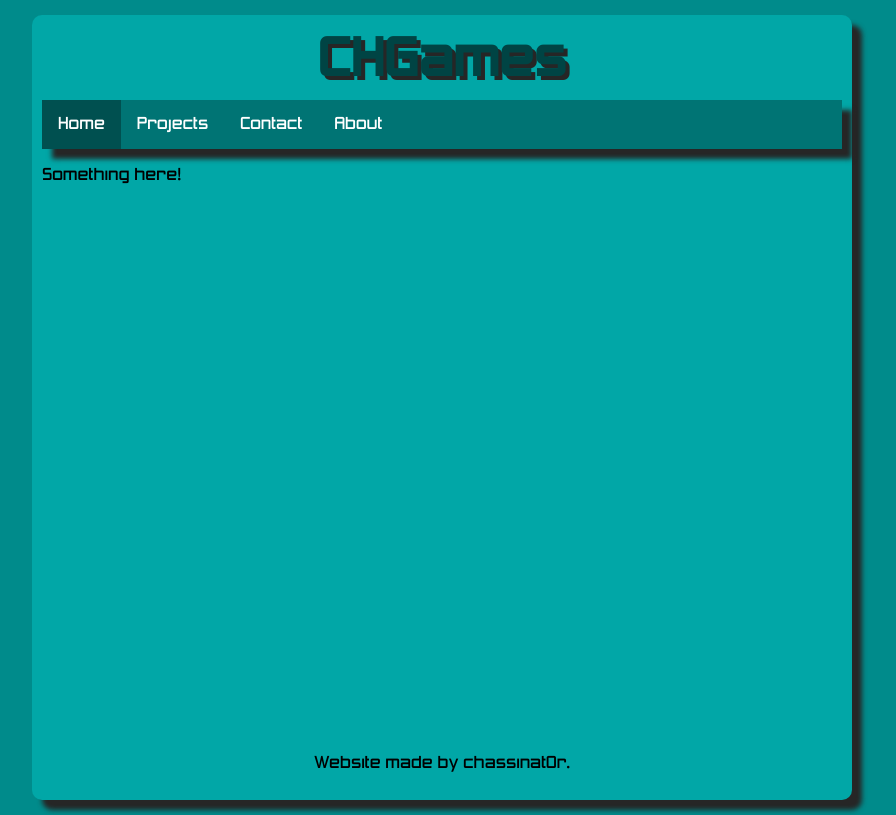
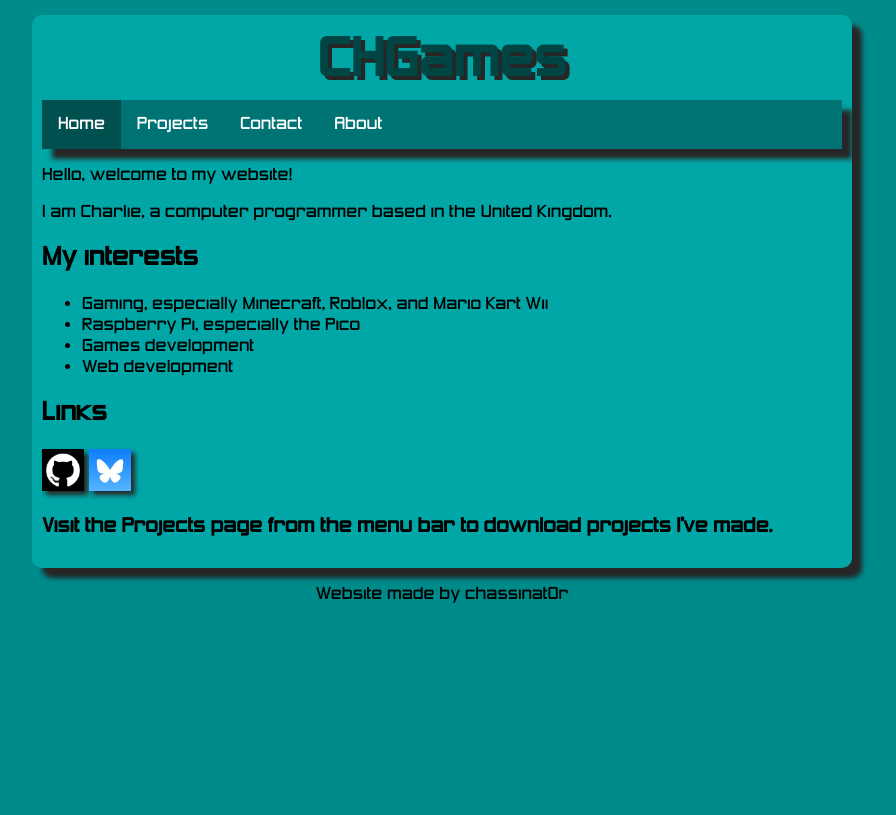
Before and after one commit to chassinat0r/chgames.net, a plain HTML site: page index.html in a window 1280 px wide. Shown: the whole page, without its empty margins (198-1094 px from the left). Drawn offline with Linux system fonts and the light colour scheme.

Commit message:
added social profiles

```diff
--- a/index.html
+++ b/index.html
@@ -17,12 +17,25 @@
                 </ul>
             </div>
             <div class="body">
-                <p>Something here!</p>
+                <p>Hello, welcome to my website!</p>
+                <p>I am Charlie, a computer programmer based in the United Kingdom.</p>
+                <h2>My interests</h2>
+                <ul>
+                    <li>Gaming, especially Minecraft, Roblox, and Mario Kart Wii</li>
+                    <li>Raspberry Pi, especially the Pico</li>
+                    <li>Games development</li>
+                    <li>Web development</li>
+                </ul>
+                <h2>Links</h2>
+                <a href="https://github.com/chassinat0r"><img src="media/links/github.png" alt="GitHub" style="width:42px;height:42px;"></a>
+                <a href="https://bsky.app/profile/chgames.net"><img src="media/links/bsky.png" alt="BlueSky" style="width:42px;height:42px;"></a>
+                <h3>Visit the Projects page from the menu bar to download projects I've made.</h3>
+
             </div>
-            <div class="footer">
-                <p>Website made by chassinat0r.</p>
-            </div>
+
         </section>
-
+        <div class="footer">
+            <p>Website made by chassinat0r</p>
+        </div>
     </body>
 </html>
--- a/styles.css
+++ b/styles.css
@@ -18,7 +18,6 @@ body {
 
 section {
     padding: 10px;
-    height: calc(100% - 35px);
     max-width: 800px;
     margin-top: 15px;
     margin-left: auto;
@@ -72,3 +71,8 @@ div.header li a {
 div.header li.selected {
     background-color: rgb(0, 80, 80);
 }
+
+div.body img {
+    box-shadow: 4px 4px 5px rgb(38, 38, 38);
+
+}
```
Also changed, not shown: media/links/bsky.png (added), media/links/github.png (added).
